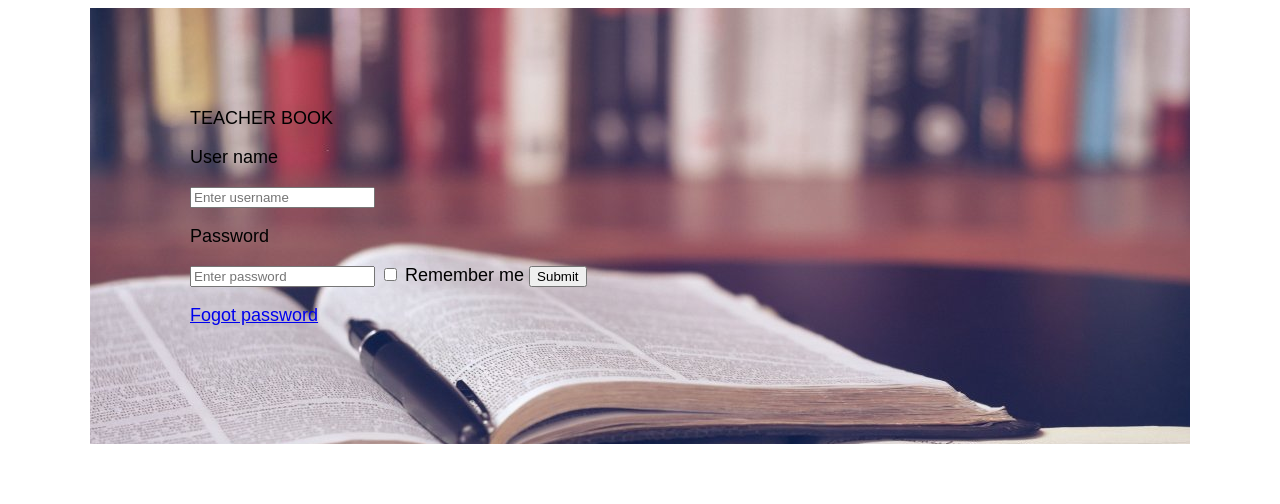
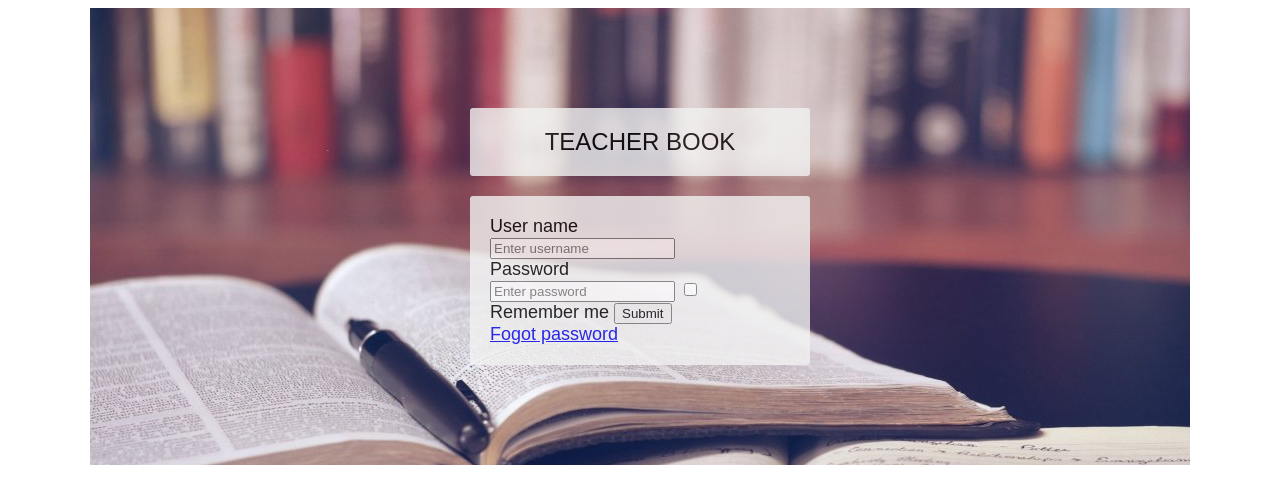
Before and after one commit to paulsparrow/frontend, a plain HTML site: page index.html in a window 1280 px wide. Drawn offline with Linux system fonts and the light colour scheme.

Commit message:
Third commit

```diff
--- a/css/style.css
+++ b/css/style.css
@@ -9,3 +9,21 @@ body {
   width: 900px;
   background-image: url(../img/book-books-bookshelf-159621.jpg);
 }
+.form, .teacher {
+  background: #f2f2f2;
+  max-width: 300px;
+  margin: 0px auto;
+  padding: 20px;
+  border-radius: 3px;
+  opacity: 0.8;
+}
+.teacher {
+  margin-bottom: 20px;
+  font-size: 24px;
+  text-align: center;
+}
+.form p {
+  text-align: left;
+  padding: 0px;
+  margin: 0px;
+}
```
